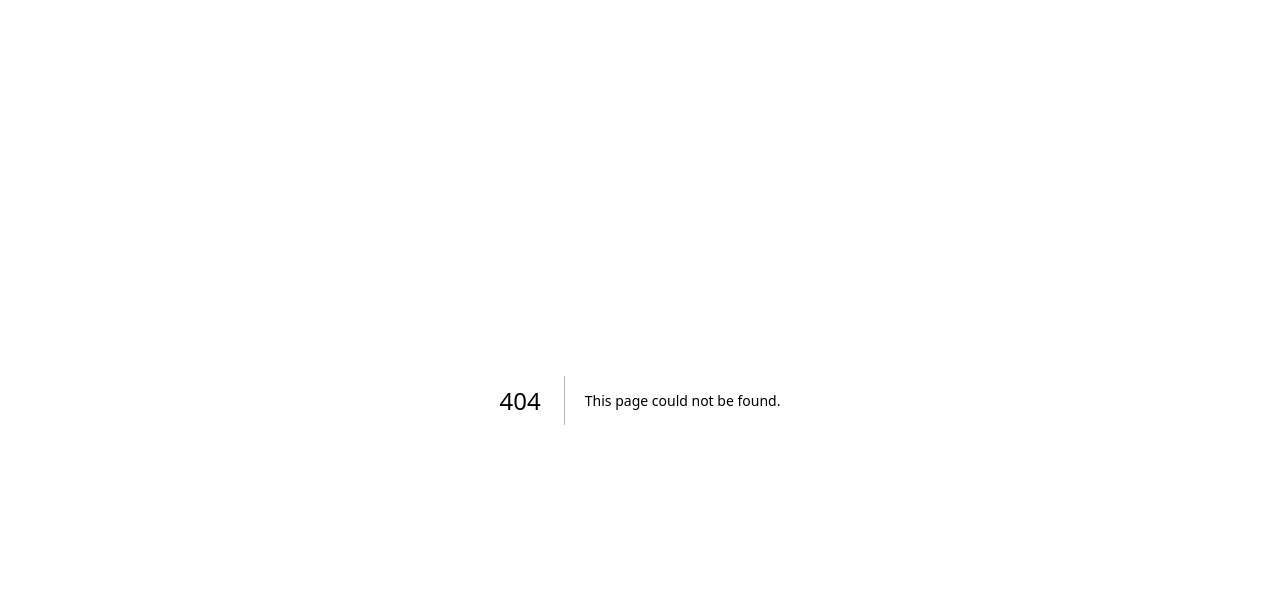
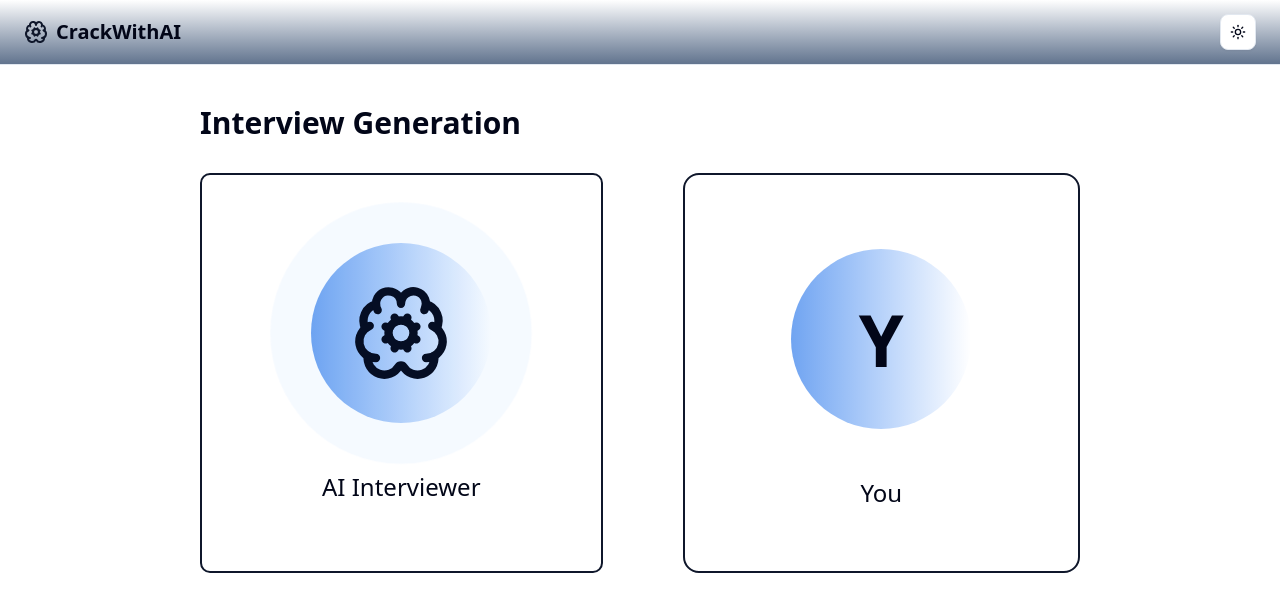
Before and after one commit to sada7070/CrackWithAI, a Next.js app: page /dashboard/interview in a window 1280 px wide. Before the commit this address had no page. Shown: the top 612 px of the page. Built offline with nearby package versions, Linux system fonts and the light colour scheme.

Commit message:
adding interview section

```diff
--- /dev/null
+++ b/app/dashboard/interview/page.tsx
@@ -0,0 +1,15 @@
+import Agent from "@/components/agent";
+import { Header } from "@/components/ui/header";
+
+export default function Interview() {
+    return <div>
+        <Header />
+
+        <div className="my-10 mx-20 md:mx-50">
+            <p className="text-3xl mb-8 font-bold">Interview Generation</p>
+            <div>
+                <Agent userName='You' userId='user1' type='generate' />
+            </div>
+        </div>
+    </div>
+}
--- /dev/null
+++ b/components/agent.tsx
@@ -0,0 +1,39 @@
+import { BrainCog } from "lucide-react";
+
+interface AgentProps {
+    userName: string;
+    userId?: string;
+    interviewId?: string;
+    feedbackId?: string;
+    type: "generate" | "interview";
+    questions?: string[];
+  }
+
+const Agent = ({userName}: AgentProps) => {
+    const isSpeaking = true;
+
+    return <div className="flex sm:flex-row flex-col gap-20 items-center justify-center w-full">
+        <div className="flex justify-center items-center flex-center flex-col gap-2 p-7 md:h-[400px] blue-gradient-dark rounded-lg border-2 border-primary flex-1 sm:basis-1/2 w-full">
+            <div className="z-10 flex items-center justify-center bg-gradient-to-l from-[#ffffff] to-[#70a4f1] dark:bg-gradient-to-b dark:from-slate-400 dark:to-slate-800 rounded-full md:size-[180px] size-[150px] relative">
+                <BrainCog width={100} height={100} />
+                {isSpeaking && (
+                      <span className="absolute inline-flex h-25 w-25 md:h-34 md:w-34 animate-ping rounded-full bg-blue-400 dark:bg-slate-500 opacity-75"></span>
+                )}
+            </div>
+            <p className="text-2xl pt-10 font-medium">AI Interviewer</p>
+        </div>
+
+        <div className="border-gradient p-0.5 rounded-2xl flex-1 sm:basis-1/2 w-full h-[400px] max-md:hidden border-2 border-primary">
+            <div className="flex flex-col gap-2 justify-center items-center p-7 dark-gradient rounded-2xl min-h-full">
+                <div className="flext felx-col justify-center h-full mt-3 font-semibold">
+                    <div className="z-10 text-7xl flex items-center justify-center bg-gradient-to-l from-[#ffffff] to-[#70a4f1] dark:bg-gradient-to-b dark:from-slate-400 dark:to-slate-800 rounded-full size-[180px] relative">
+                        {userName[0]}
+                    </div>
+                </div>
+                <p className="text-2xl pt-10 font-medium">{userName}</p>
+            </div>
+        </div>
+    </div>
+}
+
+export default Agent;
```
